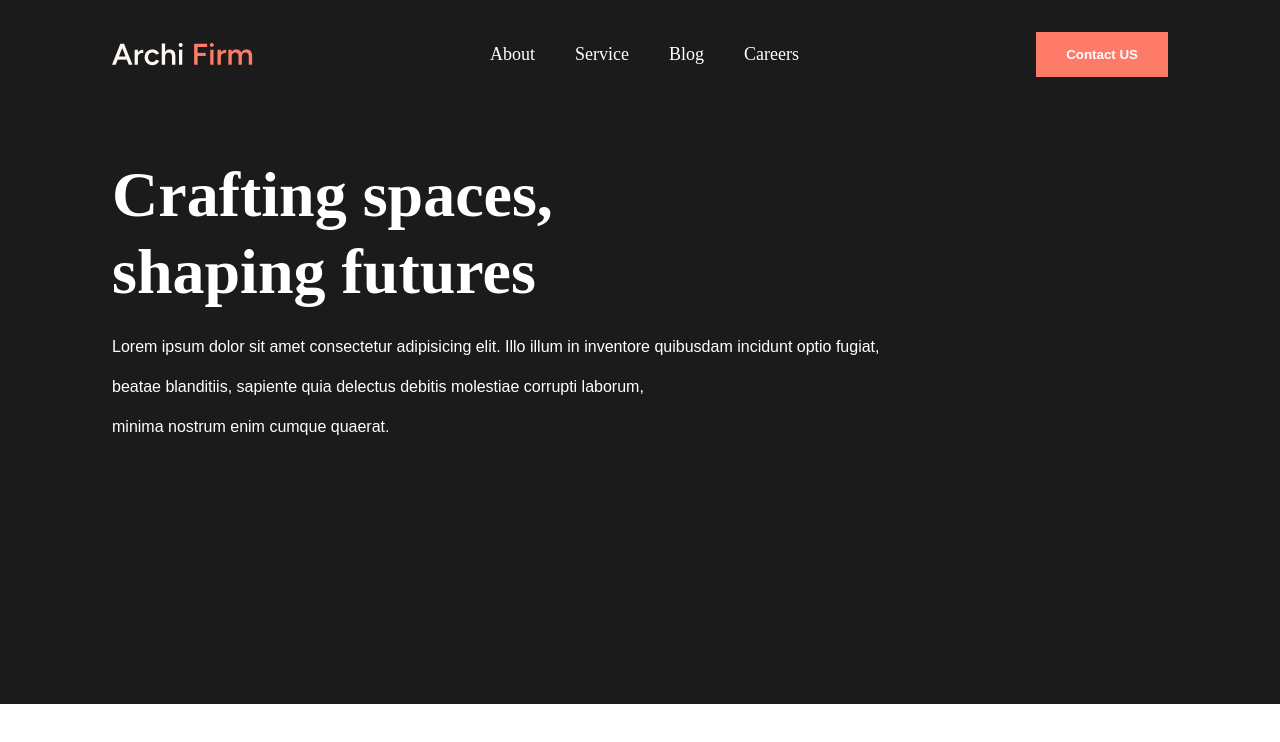
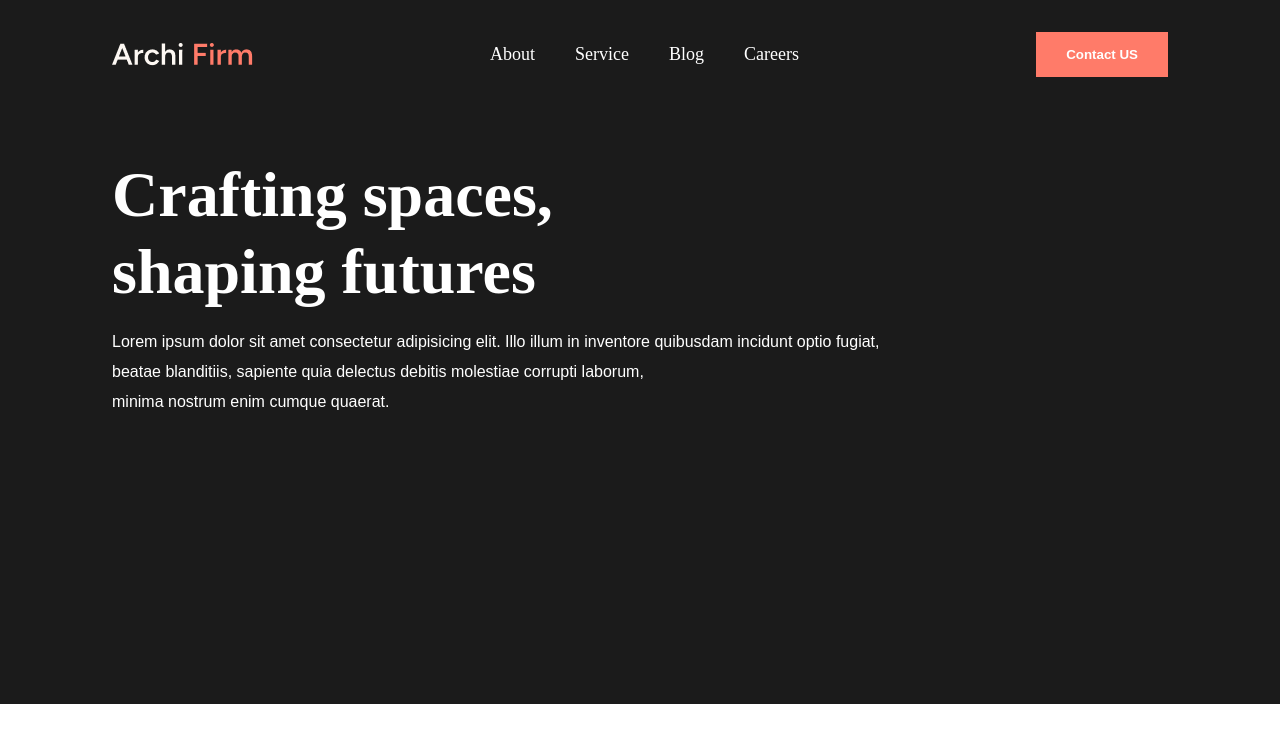
Before and after one commit to gabrieljcoutinho/Projeto-Archi-Firm, a React (Create React App) app: page / in a window 1280 px wide. Shown: the top 742 px of the page. Built offline with nearby package versions, Linux system fonts and the light colour scheme.

Commit message:
altra texto

```diff
--- a/src/Css/Header.css
+++ b/src/Css/Header.css
@@ -68,5 +68,5 @@
     color: #fff;
     padding-top: 1rem;
     font-family: Arial, Helvetica, sans-serif;
-    line-height: 40px;
+    line-height: 30px;
 }
```
